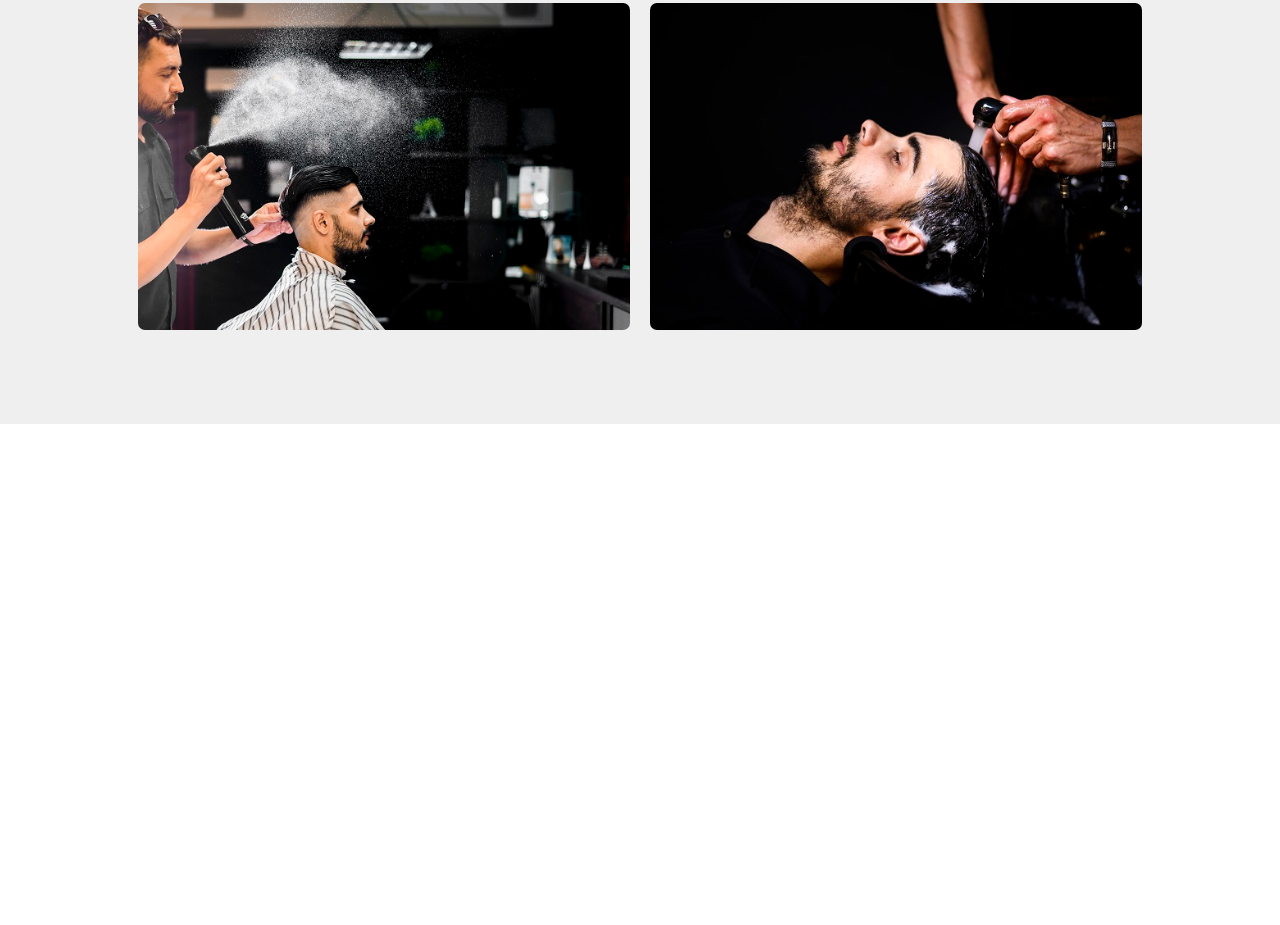
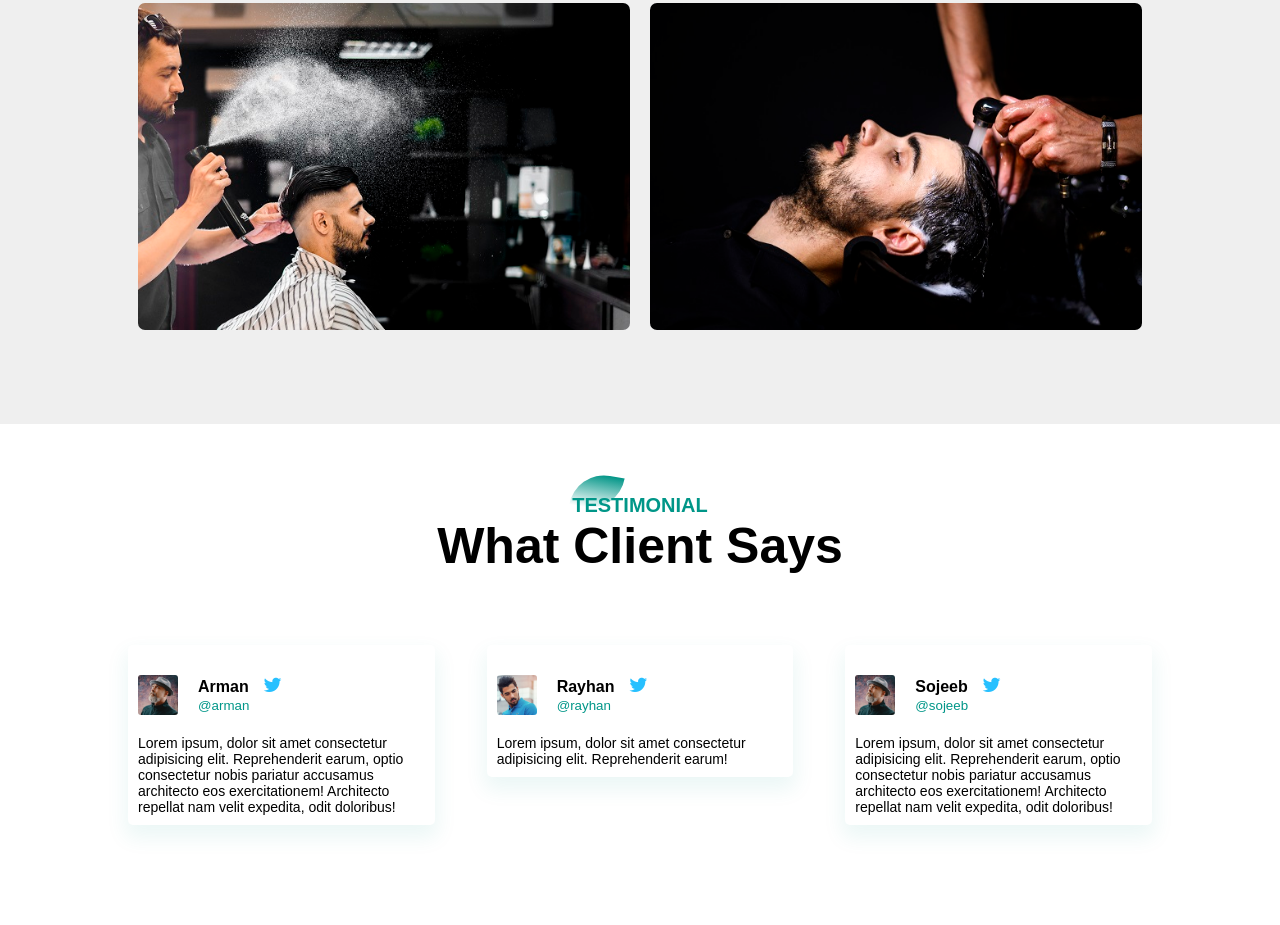
Before and after one commit to Armanhossain192588/Barber_Shop, a plain HTML site: page index.html in a window 1280 px wide. Shown: the part 2146-3071 px from the top of the page. Before the commit the page ends 2570 px from the top, so only its background shows below. Drawn offline with Linux system fonts and the light colour scheme.

Commit message:
testimonial section completed

```diff
--- a/index.html
+++ b/index.html
@@ -72,8 +72,7 @@
         </div>
     </section>
 
-    <!--Service-->
-
+    <!-- Service Section -->
     <section id="service">
         <div class="title-text">
             <p>SERVICES</p>
@@ -111,7 +110,7 @@
                 <img src="images/Barber_Shop_img/pic-4.jpg" alt="">
                 <div class="overlay"></div>
                 <div class="service-desc">
-                    <h3>Dry Shapoo</h3>
+                    <h3>Dry Shampoo</h3> <!-- Corrected Typo -->
                     <hr>
                     <p>Lorem ipsum dolor sit amet, consectetur adipisicing elit. Dicta nam dolorum ullam at ipsum facilis, fuga illum iure. Quis, molestias.</p>
                 </div>
@@ -119,9 +118,45 @@
         </div>
     </section>
 
-
-
-
+    <!-- Testimonial Section -->
+    <section id="testimonial">
+        <div class="title-text">
+            <p>TESTIMONIAL</p>
+            <h1>What Client Says</h1>
+        </div>
+        <div class="testimonial-row">
+            <div class="testimonial-col">
+                <div class="user">
+                    <img src="images/Barber_Shop_img/img-1.jpg" alt="">
+                    <div class="user-info">
+                        <h4>Arman <i class="fa fa-twitter"></i></h4>
+                        <small>@arman</small>
+                    </div>
+                </div>
+                <p>Lorem ipsum, dolor sit amet consectetur adipisicing elit. Reprehenderit earum, optio consectetur nobis pariatur accusamus architecto eos exercitationem! Architecto repellat nam velit expedita, odit doloribus!</p>
+            </div>
+            <div class="testimonial-col">
+                <div class="user">
+                    <img src="images/Barber_Shop_img/img-3.jpg" alt="">
+                    <div class="user-info">
+                        <h4>Rayhan <i class="fa fa-twitter"></i></h4>
+                        <small>@rayhan</small>
+                    </div>
+                </div> <!-- Added Missing Closing Div -->
+                <p>Lorem ipsum, dolor sit amet consectetur adipisicing elit. Reprehenderit earum!</p>
+            </div>
+            <div class="testimonial-col">
+                <div class="user">
+                    <img src="images/Barber_Shop_img/img-1.jpg" alt="">
+                    <div class="user-info">
+                        <h4>Sojeeb <i class="fa fa-twitter"></i></h4>
+                        <small>@sojeeb</small>
+                    </div>
+                </div> <!-- Added Missing Closing Div -->
+                <p>Lorem ipsum, dolor sit amet consectetur adipisicing elit. Reprehenderit earum, optio consectetur nobis pariatur accusamus architecto eos exercitationem! Architecto repellat nam velit expedita, odit doloribus!</p>
+            </div>
+        </div>
+    </section>
 
     <script>
         var manuBtn = document.getElementById("manuBtn");
--- a/style.css
+++ b/style.css
@@ -137,7 +137,8 @@ nav ul li a {
     z-index: 1;
     display: inline-block;
 }
-.title-text p::after{
+
+.title-text p::after {
     content: '';
     width: 50px;
     height: 35px;
@@ -148,44 +149,50 @@ nav ul li a {
     z-index: -1;
     transform: rotate(10deg);
     border-top-left-radius: 35px;
-    border-bottom-right-radius:35px ;
+    border-bottom-right-radius: 35px;
 }
-.title-text h1{
+
+.title-text h1 {
     font-size: 50px;
 }
-.feature-box{
+
+.feature-box {
     width: 80%;
     margin: auto;
     display: flex;
     align-items: center;
     flex-wrap: wrap;
     text-align: center;
+}
 
-
-}
-.features{
+.features {
     flex-basis: 50%;
 }
-.features-img{
+
+.features-img {
     flex-basis: 50%;
     margin: auto;
 }
-.features-img img{
+
+.features-img img {
     width: 70%;
     border-radius: 10%;
 }
-.features h1{
+
+.features h1 {
     text-align: left;
     margin-bottom: 10px;
     font-weight: 100;
     color: #009688;
 }
-.features-desc{
+
+.features-desc {
     display: flex;
     align-items: center;
     margin-bottom: 40px;
 }
-.feature-icon{
+
+.feature-icon {
     width: 50px;
     height: 50px;
     font-size: 30px;
@@ -194,54 +201,58 @@ nav ul li a {
     color: #009688;
     border: 1px solid #009688;
 }
-.feature-text{
+
+.feature-text {
     padding: 0 20px;
     text-align: initial;
 }
-@media screen and (max-width: 770px){
-    .title-text h1{
+
+@media screen and (max-width: 770px) {
+    .title-text h1 {
         font-size: 35px;
     }
-    .features{
+    .features {
         flex-basis: 100%;
     }
-    .features-img{
+    .features-img {
         flex-basis: 100%;
         margin: auto;
     }
-    .features-img img{
+    .features-img img {
         width: 100%;
     }
 }
 
-/* --service--- */
-#service{
+/* -- Service Section -- */
+#service {
     width: 100%;
     padding: 70px 0;
-    background:#efefef;
+    background: #efefef;
 }
-.service-box{
+
+.service-box {
     width: 80%;
     display: flex;
     flex-wrap: wrap;
     justify-content: space-around;
     margin: auto;
+}
 
-}
-.single-service{
+.single-service {
     flex-basis: 48%;
     text-align: center;
     border-radius: 7px;
     margin-bottom: 20px;
     color: #fff;
     position: relative;
+}
 
-}
-.single-service img{
+.single-service img {
     width: 100%;
     border-radius: 7px;
 }
-.overlay{
+
+.overlay {
     width: 100%;
     height: 100%;
     position: absolute;
@@ -252,10 +263,12 @@ nav ul li a {
     opacity: 0;
     transition: 1s;
 }
-.single-service:hover .overlay{
+
+.single-service:hover .overlay {
     opacity: 1;
 }
-.service-desc{
+
+.service-desc {
     width: 80%;
     position: absolute;
     bottom: 0%;
@@ -263,35 +276,98 @@ nav ul li a {
     opacity: 0;
     transform: translateX(-50%);
     transition: 1s;
+}
 
-}
-hr{
+hr {
     background: #fff;
     height: 2px;
     border: 0;
     margin: 15px auto;
     width: 60%;
+}
 
-}
-.service-desc p{
+.service-desc p {
     font-size: 14px;
 }
-.single-service:hover .service-desc{
+
+.single-service:hover .service-desc {
     bottom: 40%;
     opacity: 1;
 }
-@media screen and (max-width: 770px){
-    .single-service{
+
+@media screen and (max-width: 770px) {
+    .single-service {
         flex-basis: 100%;
         margin-bottom: 30px;
     }
-    .service-desc p{
+    .service-desc p {
         font-size: 12px;
     }
-hr{
+    hr {
         margin: 5px auto;
     }
-.single-service:hover .service-desc{
+    .single-service:hover .service-desc {
         bottom: 25% !important;
     }
 }
+
+/*--- Testimonial Section ---*/
+#testimonial {
+    width: 100%;
+    padding: 70px 0;
+}
+
+.testimonial-row {
+    width: 80%;
+    margin: auto;
+    display: flex;
+    justify-content: space-between;
+    align-items: flex-start;
+    flex-wrap: wrap;
+}
+
+.testimonial-col {
+    flex-basis: 28%;
+    padding: 10px;
+    margin-bottom: 30px;
+    border-radius: 5px;
+    box-shadow: 0 10px 20px 3px #00968814;
+    cursor: pointer;
+    transition: transform .5s;
+}
+
+.testimonial-col p {
+    font-size: 14px;
+}
+
+.user {
+    display: flex;
+    align-items: center;
+    margin: 20px 0;
+}
+
+.user img {
+    width: 40px;
+    margin-right: 20px;
+    border-radius: 3px;
+}
+
+.user-info .fa {
+    margin-left: 10px;
+    color: #27c0ff;
+    font-size: 20px;
+}
+
+.user-info small {
+    color: #009688;
+}
+
+.testimonial-col:hover {
+    transform: translateY(-7px);
+    font-size: 14px;
+}
+@media screen and (max-width: 770px){
+    .testimonial-col{
+        flex-basis: 100%;
+    }
+}
```
Lines whose indentation alone changed are shown as unchanged.
